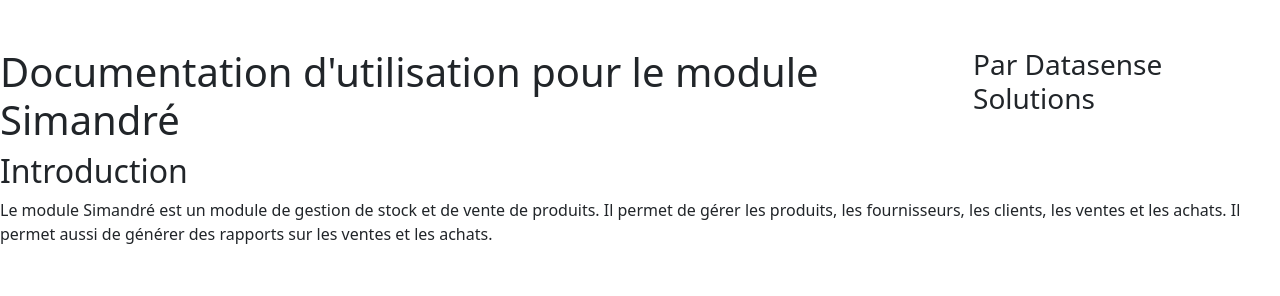
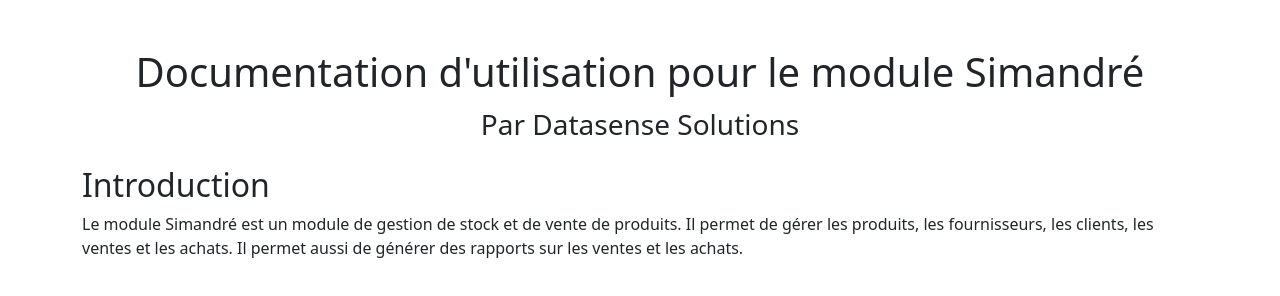
Before and after one commit to Projet-Simandre/Doc-Utilisateur, a plain HTML site: page doc.html in a window 1280 px wide. Drawn offline with nearby package versions, Linux system fonts and the light colour scheme.

Commit message:
modif grapique

```diff
--- a/doc.html
+++ b/doc.html
@@ -9,12 +9,14 @@
         integrity="sha384-QWTKZyjpPEjISv5WaRU9OFeRpok6YctnYmDr5pNlyT2bRjXh0JMhjY6hW+ALEwIH" crossorigin="anonymous">
 </head>
 
-<body>
+<body class="container">
     <div class="d-flex justify-content-center pt-5">
         <h1>Documentation d'utilisation pour le module Simandré</h1>
+    </div>
+    <div class="d-flex justify-content-center pt-1">
         <h3>Par Datasense Solutions</h3>
     </div>
-    <div>
+    <div class="pt-3">
         <h2>Introduction</h2>
         <p>
             Le module Simandré est un module de gestion de stock et de vente de produits. Il permet de gérer les
```
